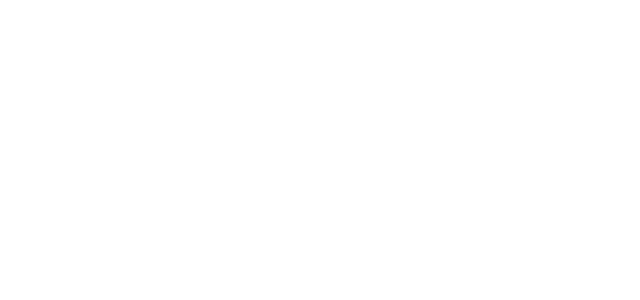
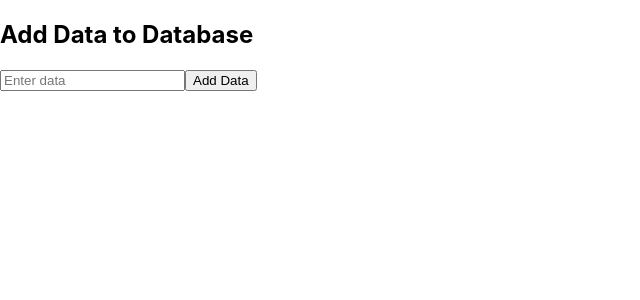
Before and after one commit to Sepehrman/WordTrack, a React (Create React App) app in the folder wordtrack/: page /dashboard in a window 1280 px wide. Before the commit this address had no page. Shown: the top 300 px of the page, without its empty margins (0-640 px from the left). Built offline with nearby package versions, Linux system fonts and the light colour scheme.

Commit message:
WOR-8 Storing data properly to realtime DB

```diff
--- a/wordtrack/src/App.js
+++ b/wordtrack/src/App.js
@@ -3,12 +3,15 @@
 
 import Signup from './components/Signup';
 import Login from './components/Login';
+import Dashboard from './components/Dashboard';
+
 
 function App() {
   return (
     <BrowserRouter>
       <Routes>
         <Route path="/register" element={<Signup />} />
+        <Route path="/dashboard" element={<Dashboard />} />
         <Route path="/login" element={<Login />} />
         {/* Add routes for the dashboard or user profile */}
       </Routes>
--- /dev/null
+++ b/wordtrack/src/components/Dashboard.js
@@ -0,0 +1,40 @@
+import React, { useState } from 'react';
+import { ref, push } from 'firebase/database';
+import { database } from '../firebase';
+
+function Dashboard() {
+  const [data, setData] = useState('');
+  const dataRef = ref(database, 'data');
+
+
+  const handleSubmit = (e) => {
+    e.preventDefault();
+
+    // Push data to the 'data' location in the database
+    push(dataRef, data)
+      .then(() => {
+        console.log('Data added to the database');
+        setData(''); // Clear the input field after adding data
+      })
+      .catch((error) => {
+        console.error('Error adding data: ' + error.message);
+      });
+  };
+
+  return (
+    <div>
+      <h2>Add Data to Database</h2>
+      <form onSubmit={handleSubmit}>
+        <input
+          type="text"
+          placeholder="Enter data"
+          value={data}
+          onChange={(e) => setData(e.target.value)}
+        />
+        <button type="submit">Add Data</button>
+      </form>
+    </div>
+  );
+}
+
+export default Dashboard;
--- a/wordtrack/src/components/Login.js
+++ b/wordtrack/src/components/Login.js
@@ -1,7 +1,7 @@
 // src/components/Login.js
 import React, { useState } from 'react';
 import { getAuth, signInWithEmailAndPassword } from 'firebase/auth';
-import firebaseApp from '../firebase';
+import {firebaseApp} from '../firebase';
 
 const Login = () => {
   const [email, setEmail] = useState('');
--- a/wordtrack/src/components/Signup.js
+++ b/wordtrack/src/components/Signup.js
@@ -1,6 +1,6 @@
 import React, { useState } from 'react';
 import { getAuth, createUserWithEmailAndPassword } from 'firebase/auth';
-import firebaseApp from '../firebase';
+import { firebaseApp } from '../firebase';
 
 const Signup = () => {
   const [email, setEmail] = useState('');
--- a/wordtrack/src/firebase.js
+++ b/wordtrack/src/firebase.js
@@ -1,5 +1,6 @@
 // Import the functions you need from the SDKs you need
 import { initializeApp } from "firebase/app";
+import { getDatabase } from 'firebase/database';
 // TODO: Add SDKs for Firebase products that you want to use
 // https://firebase.google.com/docs/web/setup#available-libraries
 
@@ -15,5 +16,7 @@
 };
 
 // Initialize Firebase
-const app = initializeApp(firebaseConfig);
-export default app;
+const firebaseApp = initializeApp(firebaseConfig);
+const database = getDatabase(firebaseApp);
+
+export {firebaseApp, database};
```
